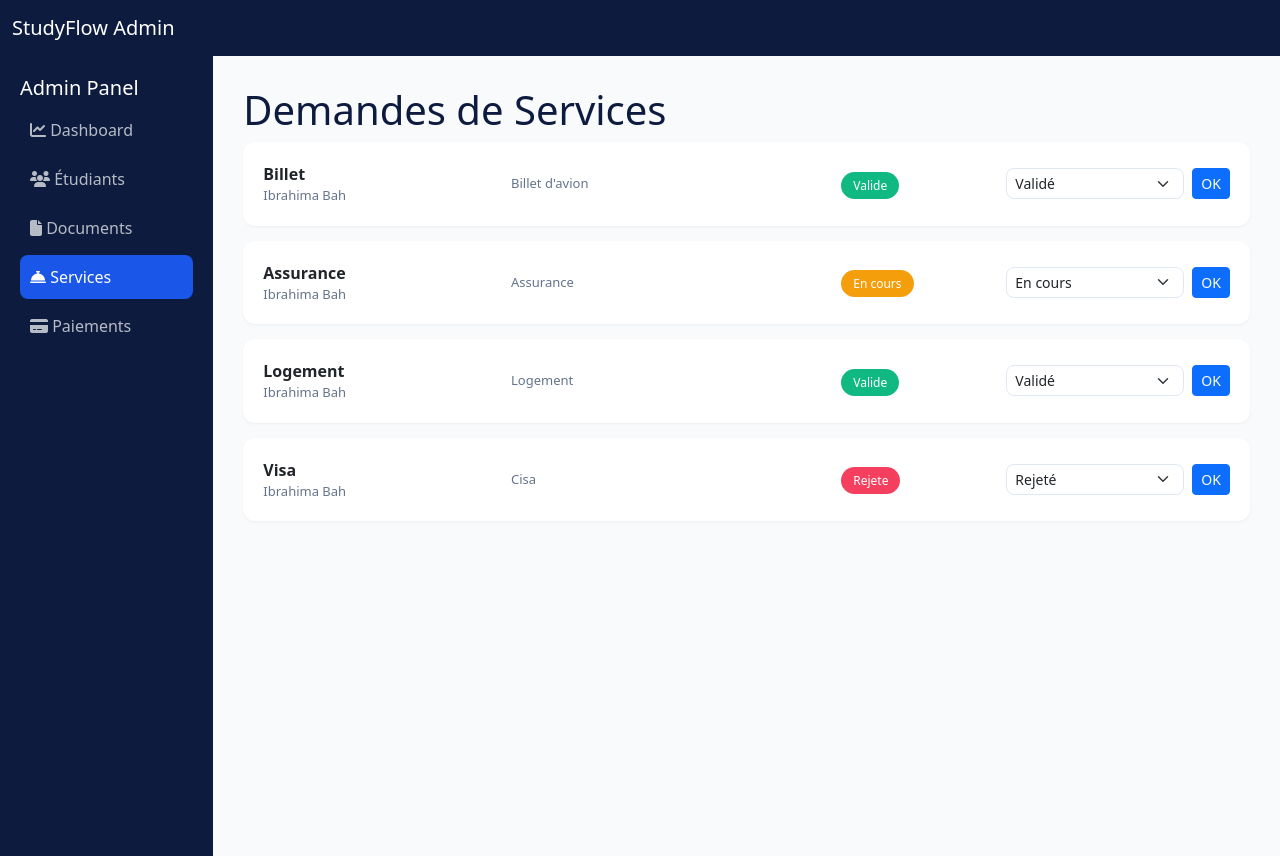
After one commit to skillathebest6-cmd/Study-flow-, a Flask app: page /admin/services in a window 1280 px wide. The commit adds this page. Run offline with Flask 3, Linux system fonts and the light colour scheme; a user stored in the database is signed in; some libraries are stand-ins or nearby versions.

Commit message:
Add admin service management

```diff
--- a/routes/admin.py
+++ b/routes/admin.py
@@ -1,6 +1,6 @@
 from flask import Blueprint, render_template, redirect, url_for, flash, request
 from flask_login import login_required, current_user
-from models.user import User, StudentProfile, Document, Payment, Notification
+from models.user import User, StudentProfile, Document, Payment, Notification, ServiceRequest
 from extensions import db
 from functools import wraps
 
@@ -157,3 +157,31 @@ def payments():
     return render_template('admin/payments.html',
         payments=all_payments, total=total, pending=pending
     )
+
+@admin_bp.route('/services')
+@login_required
+@admin_required
+def services():
+    requests = ServiceRequest.query.order_by(ServiceRequest.created_at.desc()).all()
+    return render_template('admin/services.html', requests=requests)
+
+@admin_bp.route('/service/<int:req_id>/update', methods=['POST'])
+@login_required
+@admin_required
+def update_service_status(req_id):
+    service_request = ServiceRequest.query.get_or_404(req_id)
+    new_status = request.form.get('status')
+    service_request.status = new_status
+    db.session.commit()
+
+    notif = Notification(
+        user_id=service_request.student.user_id,
+        title=f'Mise à jour: {service_request.service_type}',
+        content=f'Votre demande de {service_request.service_type} est maintenant: {new_status}',
+        type='info'
+    )
+    db.session.add(notif)
+    db.session.commit()
+
+    flash('Statut mis à jour!', 'success')
+    return redirect(url_for('admin.services'))
--- a/templates/admin/dashboard.html
+++ b/templates/admin/dashboard.html
@@ -10,6 +10,7 @@
   <i class="fas fa-users"></i> Étudiants
 </a>
 <a href="{{ url_for('admin.documents') }}" class="sidebar-link">
+<a href="{{ url_for('admin.services') }}" class="sidebar-link"><i class="fas fa-concierge-bell"></i> Services</a>
   <i class="fas fa-file-alt"></i> Documents
 </a>
 <a href="{{ url_for('admin.payments') }}" class="sidebar-link">
--- /dev/null
+++ b/templates/admin/services.html
@@ -0,0 +1,92 @@
+<!DOCTYPE html>
+<html lang="fr">
+<head>
+    <meta charset="UTF-8">
+    <meta name="viewport" content="width=device-width, initial-scale=1.0">
+    <title>StudyFlow Admin - Services</title>
+    <link href="https://cdn.jsdelivr.net/npm/bootstrap@5.3.2/dist/css/bootstrap.min.css" rel="stylesheet">
+    <link href="https://cdnjs.cloudflare.com/ajax/libs/font-awesome/6.5.0/css/all.min.css" rel="stylesheet">
+    <style>
+        body { background: #F8FAFC; }
+        .navbar { background: #0D1B3E; }
+        .navbar a { color: white !important; }
+        .sidebar { background: #0D1B3E; color: white; min-height: 100vh; padding: 20px; }
+        .sidebar a { color: rgba(255,255,255,0.7); text-decoration: none; display: block; padding: 10px; border-radius: 8px; margin-bottom: 5px; }
+        .sidebar a:hover { background: rgba(255,255,255,0.1); color: white; }
+        .sidebar a.active { background: #1A56E8; color: white; }
+        .main-content { padding: 30px; }
+        .request-card { background: white; border-radius: 12px; padding: 20px; margin-bottom: 15px; box-shadow: 0 1px 3px rgba(0,0,0,0.05); }
+        .badge-nouveau { background: #64748B; color: white; padding: 5px 12px; border-radius: 20px; font-size: 12px; }
+        .badge-en_cours { background: #F59E0B; color: white; padding: 5px 12px; border-radius: 20px; font-size: 12px; }
+        .badge-valide { background: #10B981; color: white; padding: 5px 12px; border-radius: 20px; font-size: 12px; }
+        .badge-rejete { background: #F43F5E; color: white; padding: 5px 12px; border-radius: 20px; font-size: 12px; }
+        select.form-select { border-radius: 8px; border: 1.5px solid #E2E8F0; }
+    </style>
+</head>
+<body>
+    <nav class="navbar navbar-expand-lg">
+        <div class="container-fluid">
+            <a class="navbar-brand" href="{{ url_for('admin.dashboard') }}">StudyFlow Admin</a>
+        </div>
+    </nav>
+
+    <div class="container-fluid">
+        <div class="row">
+            <div class="col-md-2 sidebar">
+                <h5>Admin Panel</h5>
+                <a href="{{ url_for('admin.dashboard') }}"><i class="fas fa-chart-line"></i> Dashboard</a>
+                <a href="{{ url_for('admin.students') }}"><i class="fas fa-users"></i> Étudiants</a>
+                <a href="{{ url_for('admin.documents') }}"><i class="fas fa-file"></i> Documents</a>
+                <a href="#" class="active"><i class="fas fa-concierge-bell"></i> Services</a>
+                <a href="{{ url_for('admin.payments') }}"><i class="fas fa-credit-card"></i> Paiements</a>
+            </div>
+
+            <div class="col-md-10 main-content">
+                <h1 style="color: #0D1B3E;">Demandes de Services</h1>
+
+                {% with messages = get_flashed_messages(with_categories=true) %}
+                    {% if messages %}
+                        {% for category, message in messages %}
+                            <div class="alert alert-{{ category }}">{{ message }}</div>
+                        {% endfor %}
+                    {% endif %}
+                {% endwith %}
+
+                {% if requests %}
+                    {% for req in requests %}
+                    <div class="request-card">
+                        <div class="row align-items-center">
+                            <div class="col-md-3">
+                                <strong>{{ req.service_type|capitalize }}</strong>
+                                <div style="color: #64748B; font-size: 13px;">
+                                    {{ req.student.first_name }} {{ req.student.last_name }}
+                                </div>
+                            </div>
+                            <div class="col-md-4">
+                                <div style="color: #64748B; font-size: 13px;">{{ req.details[:100] }}{% if req.details|length > 100 %}...{% endif %}</div>
+                            </div>
+                            <div class="col-md-2">
+                                <span class="badge-{{ req.status }}">{{ req.status|replace('_', ' ')|capitalize }}</span>
+                            </div>
+                            <div class="col-md-3">
+                                <form method="POST" action="{{ url_for('admin.update_service_status', req_id=req.id) }}" class="d-flex gap-2">
+                                    <select name="status" class="form-select form-select-sm">
+                                        <option value="nouveau" {% if req.status == 'nouveau' %}selected{% endif %}>Nouveau</option>
+                                        <option value="en_cours" {% if req.status == 'en_cours' %}selected{% endif %}>En cours</option>
+                                        <option value="valide" {% if req.status == 'valide' %}selected{% endif %}>Validé</option>
+                                        <option value="rejete" {% if req.status == 'rejete' %}selected{% endif %}>Rejeté</option>
+                                    </select>
+                                    <button type="submit" class="btn btn-primary btn-sm">OK</button>
+                                </form>
+                            </div>
+                        </div>
+                    </div>
+                    {% endfor %}
+                {% else %}
+                    <p style="color: #64748B;">Aucune demande de service pour le moment.</p>
+                {% endif %}
+            </div>
+        </div>
+    </div>
+</body>
+</html>
```
Also changed, not shown: instance/studyflow.db.
